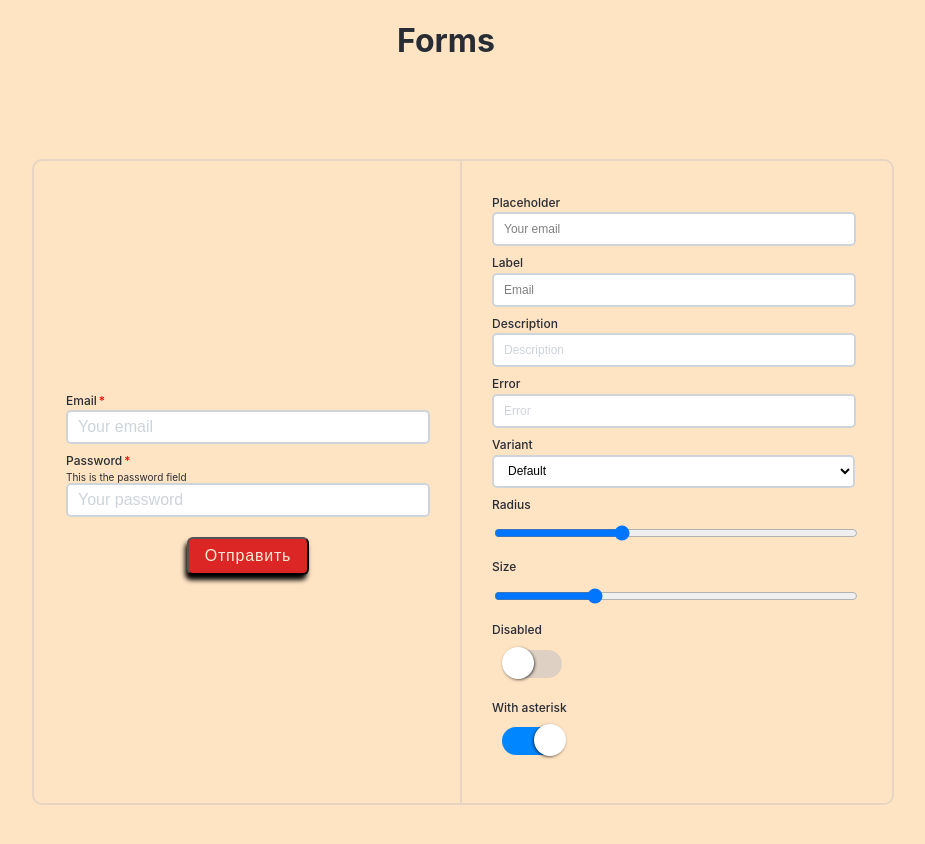
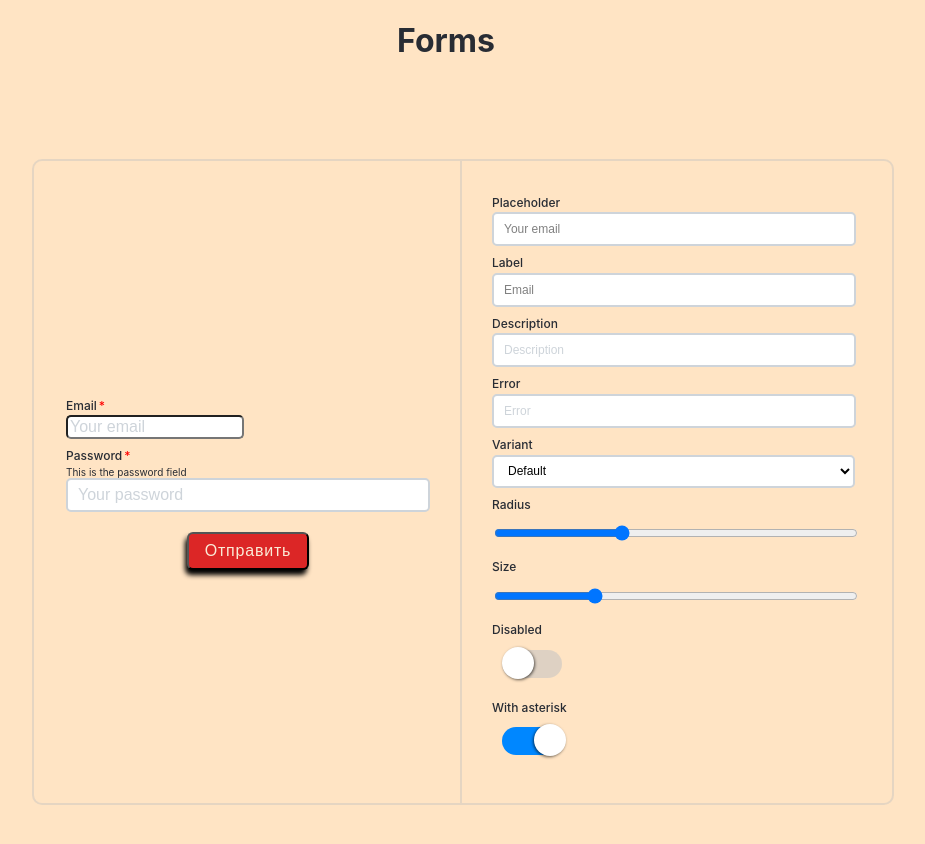
Before and after one commit to vitalyvitmens/rs-forms, a React (Create React App) app: page / in a window 1280 px wide. Shown: the top 844 px of the page, without its empty margins (194-1119 px from the left). Built offline with nearby package versions, Linux system fonts and the light colour scheme.

Commit message:
chore(src\components\Signin\Signin.jsx): добавляет инпуту с типом type="email" класс по условию

```diff
--- a/src/components/Signin/Signin.jsx
+++ b/src/components/Signin/Signin.jsx
@@ -45,6 +45,13 @@ export function Signin(props) {
 				<form onSubmit={handleSubmit}>
 					<CustomInput
 						label={label}
+						className={
+							variant === 'Default'
+								? styles.inputField
+								: variant === 'Filled'
+								? styles.inputFilled
+								: styles.inputUnstyled
+						}
 						required={asterisk}
 						type="email"
 						id="email"
```
